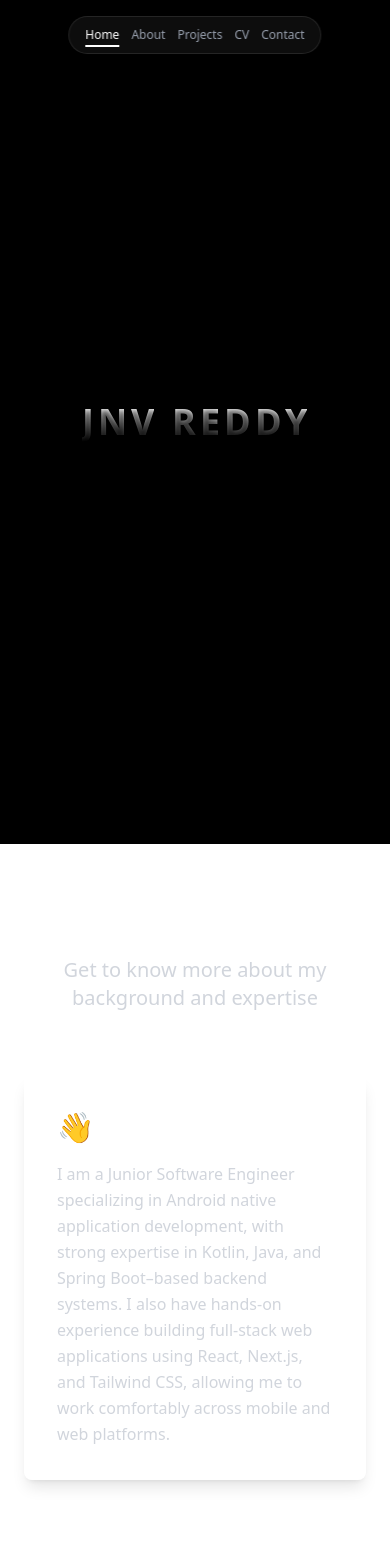
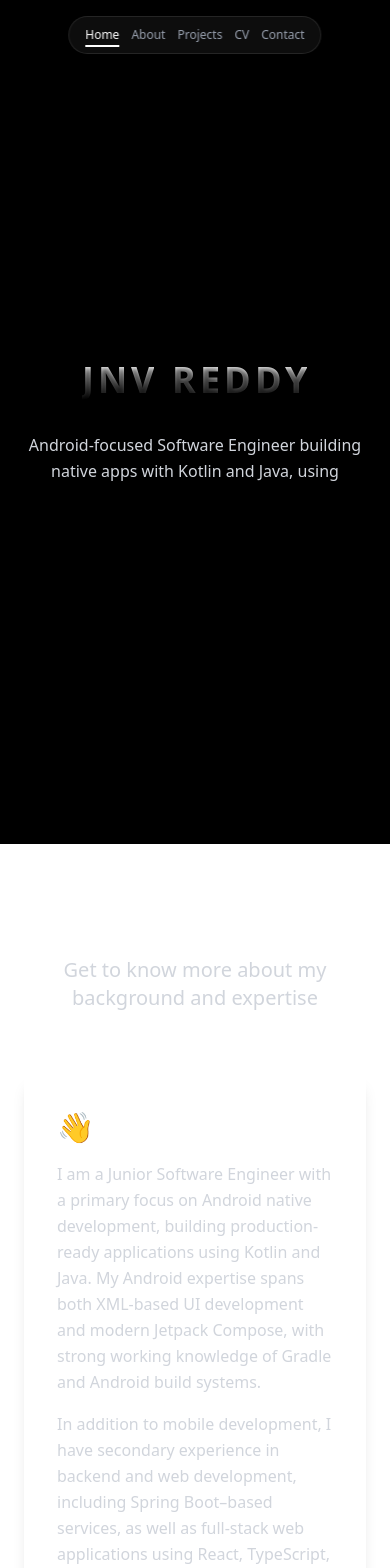
Before and after one commit to jnvreddy/Portfolio, a React (Vite) app: page / in a window 390 px wide. Shown: the top 1568 px of the page. Built offline with nearby package versions, Linux system fonts and the light colour scheme.

Commit message:
updated bio and added mini para in hero section

```diff
--- a/src/components/About.tsx
+++ b/src/components/About.tsx
@@ -95,7 +95,10 @@ const About: React.FC = () => {
                             Who I Am
                         </h3>
                         <p className="text-gray-300 leading-relaxed">
-                            I am a Junior Software Engineer specializing in Android native application development, with strong expertise in Kotlin, Java, and Spring Boot–based backend systems. I also have hands-on experience building full-stack web applications using React, Next.js, and Tailwind CSS, allowing me to work comfortably across mobile and web platforms.
+                            I am a Junior Software Engineer with a primary focus on Android native development, building production-ready applications using Kotlin and Java. My Android expertise spans both XML-based UI development and modern Jetpack Compose, with strong working knowledge of Gradle and Android build systems.
+                        </p>
+                        <p className="text-gray-300 leading-relaxed mt-4">
+                            In addition to mobile development, I have secondary experience in backend and web development, including Spring Boot–based services, as well as full-stack web applications using React, TypeScript, JavaScript, and Node.js.
                         </p>
                     </Card>
                 </div>
--- a/src/components/Hero.tsx
+++ b/src/components/Hero.tsx
@@ -1,8 +1,39 @@
-import React from 'react';
+import React, { useState, useEffect } from 'react';
 
 const Hero: React.FC = () => {
     const name = "JNV REDDY";
     const letters = name.split('');
+    const description = "Android-focused Software Engineer building native apps with Kotlin and Java, using XML and Jetpack Compose, with working experience in Spring Boot and React-based web applications.";
+    const [displayedText, setDisplayedText] = useState('');
+    const [isTyping, setIsTyping] = useState(false);
+
+    // Calculate when name animation finishes: last letter delay (8 * 0.1) + animation duration (0.8) = 1.6s
+    const nameAnimationDuration = 1.6;
+
+    useEffect(() => {
+        // Start typing animation after name animation finishes
+        const typingTimeout = setTimeout(() => {
+            setIsTyping(true);
+        }, nameAnimationDuration * 1000);
+
+        return () => clearTimeout(typingTimeout);
+    }, []);
+
+    useEffect(() => {
+        if (!isTyping) return;
+
+        let currentIndex = 0;
+        const typingInterval = setInterval(() => {
+            if (currentIndex < description.length) {
+                setDisplayedText(description.substring(0, currentIndex + 1));
+                currentIndex++;
+            } else {
+                clearInterval(typingInterval);
+            }
+        }, 50); // Typing speed: 50ms per character
+
+        return () => clearInterval(typingInterval);
+    }, [isTyping, description]);
 
     return (
         <section id="home" className="h-screen flex items-center justify-center bg-transparent relative overflow-hidden">
@@ -28,6 +59,13 @@ const Hero: React.FC = () => {
                         </span>
                     ))}
                 </h1>
+
+                {/* Typing Animation Description */}
+                <div className="mt-8 sm:mt-12 md:mt-16">
+                    <p className="text-gray-300 text-base sm:text-lg md:text-xl lg:text-2xl leading-relaxed max-w-3xl mx-auto">
+                        {displayedText}
+                    </p>
+                </div>
             </div>
             <style>{`
                 @keyframes slideFadeIn {
```
